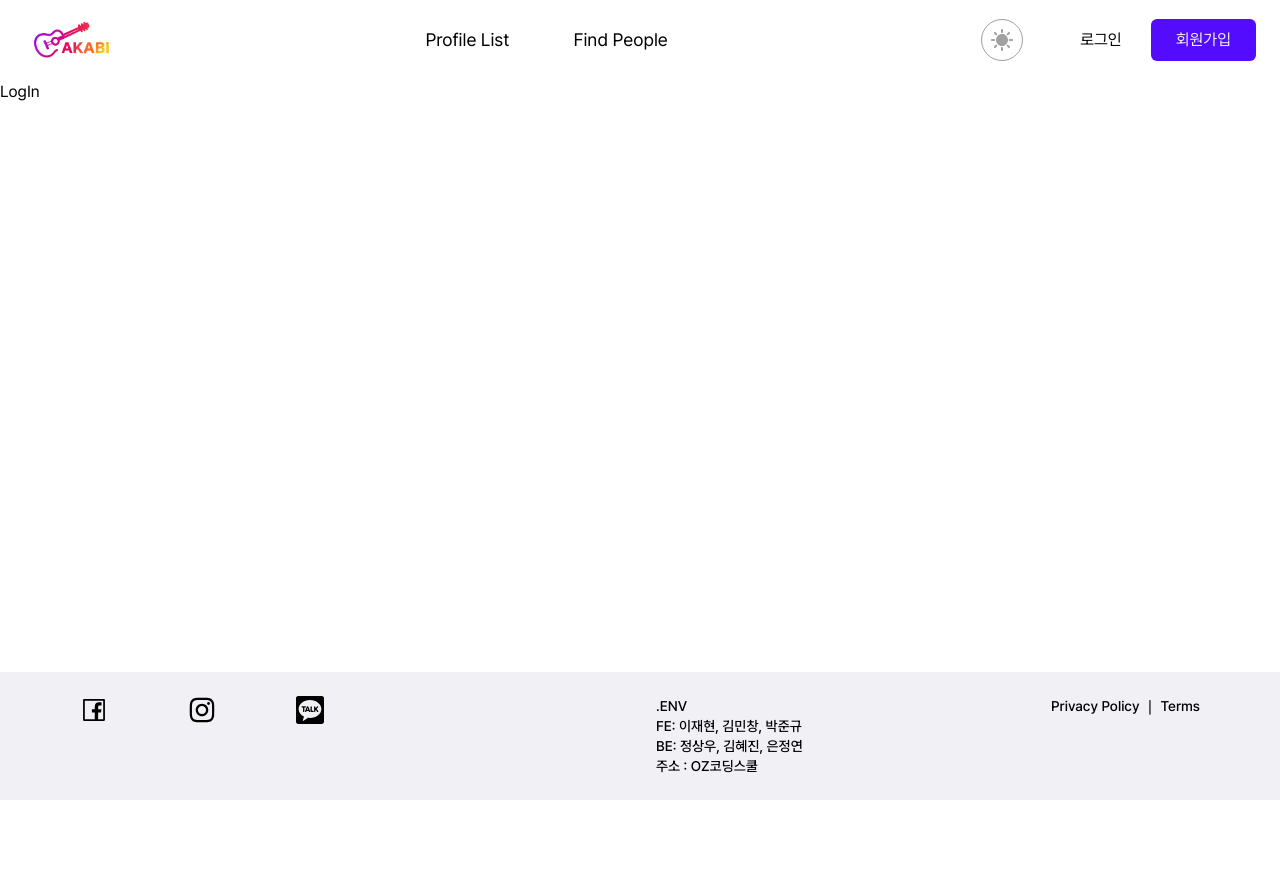
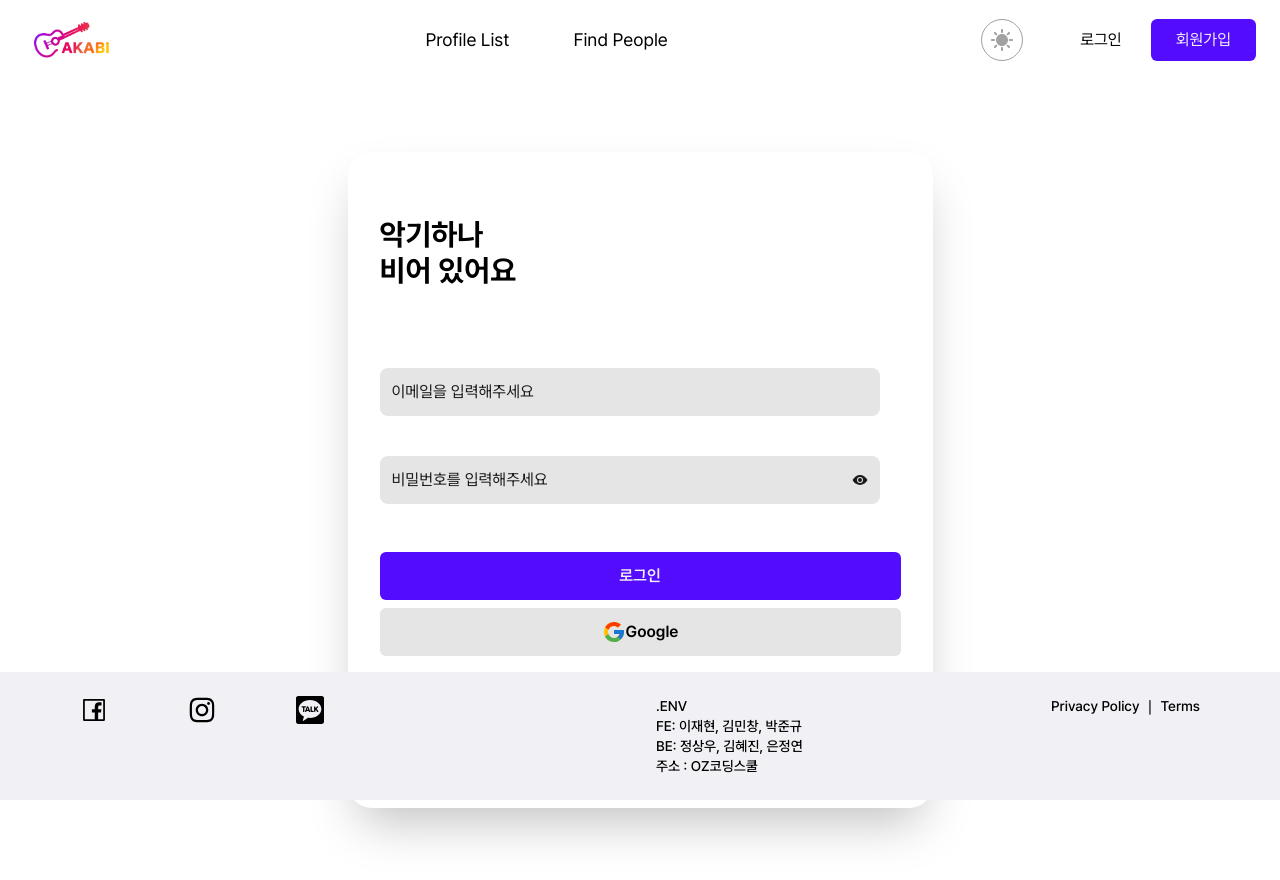
Before and after one commit to env-project/frontend, a React (Vite) app: page /login in a window 1280 px wide. Before the commit the page ends 800 px from the top, so only its background shows below. Built offline with nearby package versions, Linux system fonts and the light colour scheme.

Commit message:
feature/114-loginpage구현

```diff
--- a/src/pages/auth/Login.tsx
+++ b/src/pages/auth/Login.tsx
@@ -1,3 +1,47 @@
-export default function LogIn() {
-  return <div>LogIn</div>;
-}
+import Button from "@/components/Button";
+import AuthInput from "@/components/input/AuthInput";
+import Text from "@/components/text/Text";
+import { FcGoogle } from "react-icons/fc";
+import { FaArrowLeftLong } from "react-icons/fa6";
+import { Link } from "react-router";
+import type { FC } from "react";
+
+const LogIn: FC = () => {
+  return (
+    <div className="flex flex-col items-center justify-center min-h-screen p-4 sm:p-0">
+      <div className="w-full max-w-[585px] flex flex-col gap-16 p-6 sm:px-8 py-16 sm:border-hidden sm:shadow-2xl sm:rounded-3xl">
+        <Link to="/" className="hover:cursor-pointer sm:hidden">
+          <Text variant="mainText" className="flex items-center gap-2 font-semibold">
+            <FaArrowLeftLong />
+            로그인
+          </Text>
+        </Link>
+        <Text className="text-3xl font-semibold sm:text-3xl sm:font-bold">
+          악기하나
+          <br />
+          비어 있어요
+        </Text>
+        <div className="flex flex-col gap-8 ">
+          <div className="flex flex-col gap-2">
+            <AuthInput type="email" placeholder="이메일을 입력해주세요" />
+            <AuthInput type="password" placeholder="비밀번호를 입력해주세요" />
+          </div>
+          <div className="flex flex-col gap-2">
+            <Button variant="default" className="p-3 bg-primary-thick hover:scale-100">
+              <Text className="text-base font-semibold text-text-on-dark">로그인</Text>
+            </Button>
+            <Button variant="default" className="p-3 bg-bg-secondary hover:scale-100">
+              <FcGoogle size={24} />
+              <Text className="text-base font-semibold">Google</Text>
+            </Button>
+          </div>
+        </div>
+        <Link to="/sign-up" className="text-center">
+          <Text variant="mainText">아직 회원이 아니신가요? 회원가입</Text>
+        </Link>
+      </div>
+    </div>
+  );
+};
+
+export default LogIn;
```
